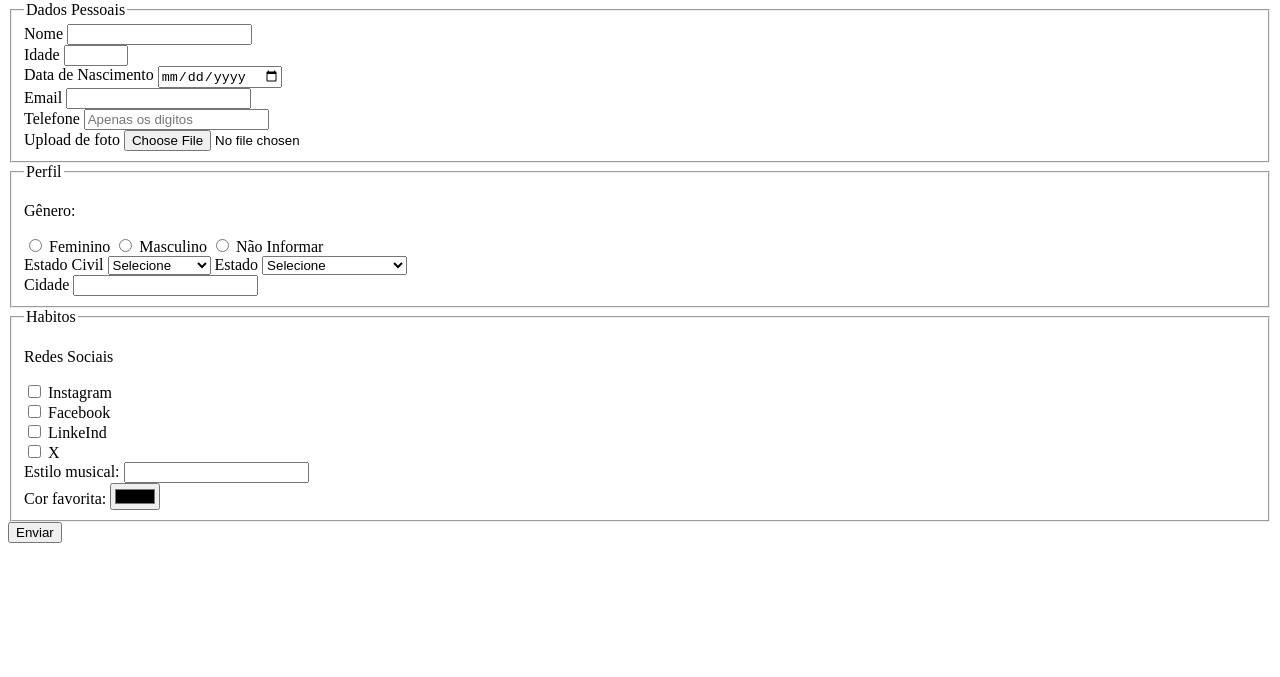
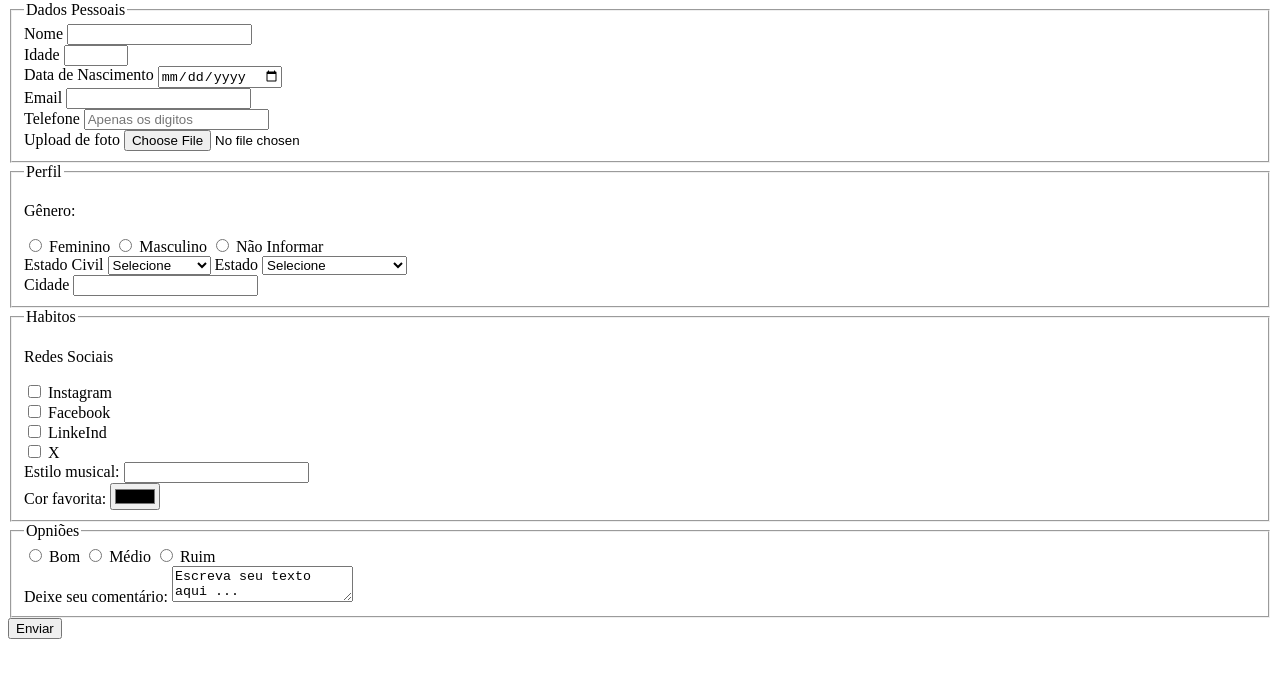
Before and after one commit to brunabernardess/pesquisa-culturama, a plain HTML site: page index.html in a window 1280 px wide. Shown: the part 79-756 px from the top of the page. Drawn offline with Linux system fonts and the light colour scheme.

Commit message:
Adiciona campo de opnioes

```diff
--- a/index.html
+++ b/index.html
@@ -123,6 +123,18 @@
           <label for="favotiteColor">Cor favorita:</label>
           <input id="favoriteColor" type="color" name="userFavoriteColor">
         </fieldset>
+        <fieldset>
+          <legend>Opniões</legend>
+            <input id="good" type="radio" name="userOpnion">
+            <label for="good">Bom</label>
+            <input id="medium" type="radio" name="userOpnion">
+            <label for="medium">Médio</label>
+            <input id="bad" type="radio" name="userOpnion">
+            <label for="bad">Ruim</label>
+            <br>
+            <label for="mensage">Deixe seu comentário:</label>
+            <textarea name="mensagem" id="mensage">Escreva seu texto aqui ...</textarea>
+        </fieldset>
 
           <button type="submit">Enviar</button>
 
```
